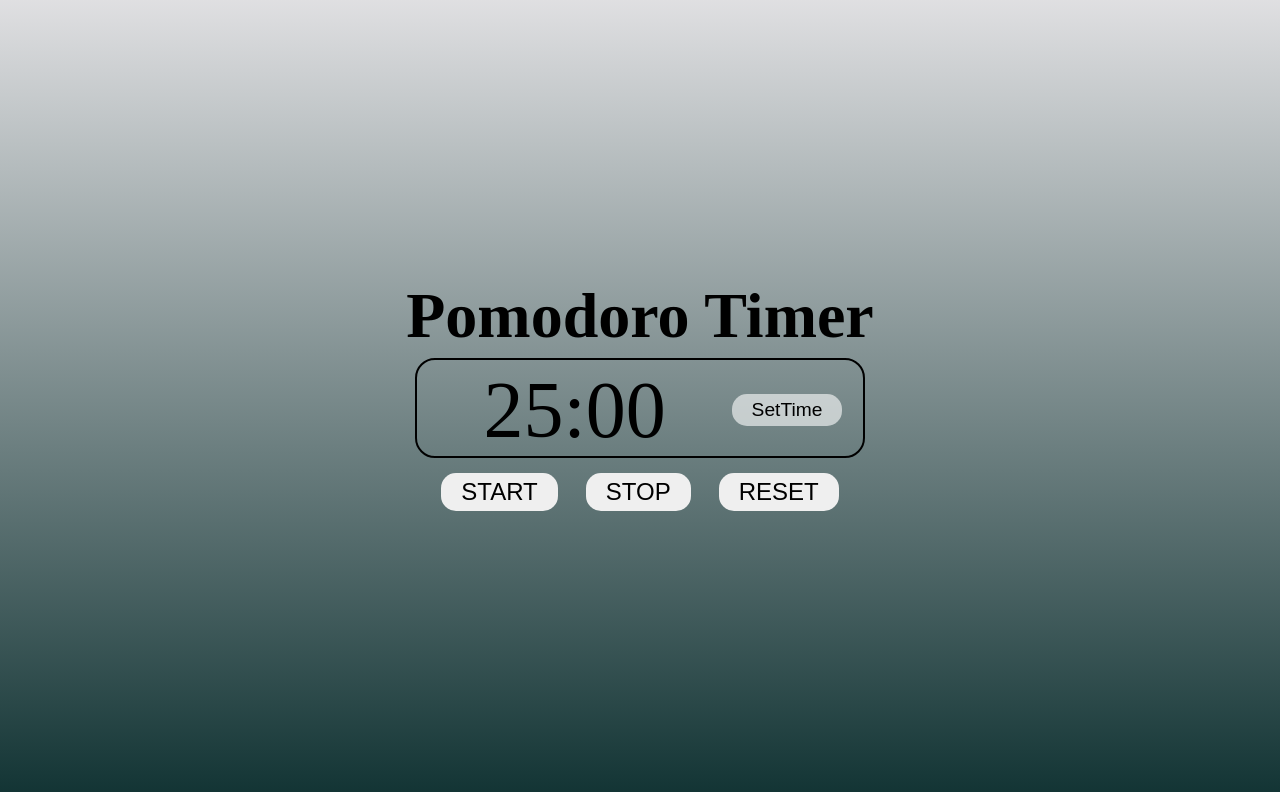
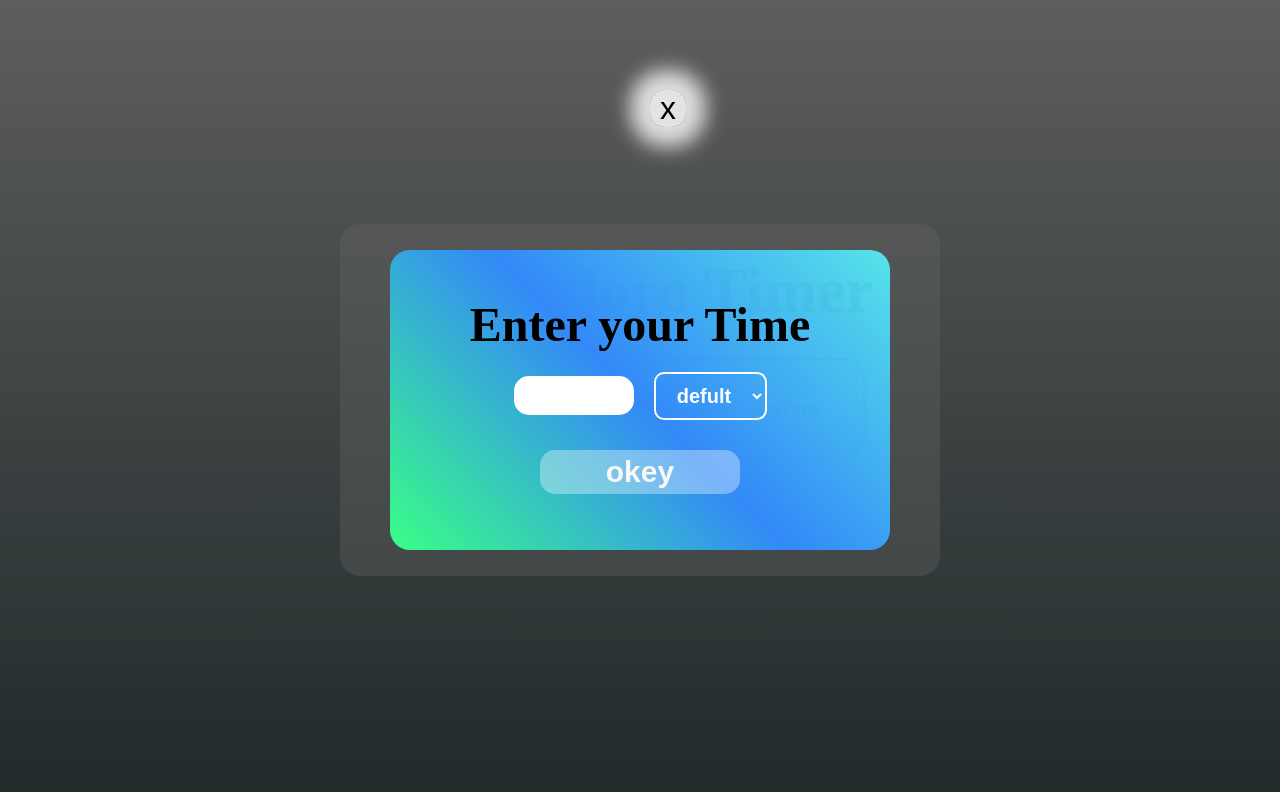
Before and after one commit to FARTASH-421/WorkSample_webDev, a plain HTML site: page Pomodoro Timer/PomodoroTimer.html in a window 1280 px wide. Drawn offline with Linux system fonts and the light colour scheme.

Commit message:
somthings changes

```diff
--- a/Pomodoro Timer/PomodoroTimer.html
+++ b/Pomodoro Timer/PomodoroTimer.html
@@ -16,15 +16,26 @@
         </div>
 
         <div class="but">
-            <button id="start">START</button>
-            <button id="stop">STOP</button>
-            <button id="reset">RESET</button>
+            <button id="start" class="bt">START</button>
+            <button id="stop"  class="bt">STOP</button>
+            <button id="reset" class="bt">RESET</button>
         </div>
     </div>
 
-    <div id="Text">
-        <h2>Enter your Time</h2>
-        <input type="text" id="textBt">
+    <div id="boxInpu">
+        <div id="Text">
+            <h2>Enter your Time</h2>
+            <div class="divChoos">
+                <input type="text" id="textBt">
+                <select name="select" id="choos">
+                    <option value="defult">defult</option>
+                    <option value="sec">secand</option>
+                    <option value="min">minet</option>
+                    <option value="hr">hour</option>
+                </select>
+            </div>
+            <button id="submet" onclick="submetFun()">okey</button>
+        </div>
         <button id="close" onclick="closeFun()">x</button>
     </div>
 
--- a/Pomodoro Timer/PomodoroTimer.js
+++ b/Pomodoro Timer/PomodoroTimer.js
@@ -2,17 +2,24 @@ const start =document.getElementById('start');
 const stop = document.getElementById('stop');
 const reset = document.getElementById('reset');
 const display = document.getElementById('display');
+const boxInpu = document.getElementById('boxInpu');
+const textBt = document.getElementById('textBt');
 
 const bt = document.getElementById("Text");
 
 
 function editFun(){
 
-    bt.style.visibility = "visible";
+    boxInpu.style.visibility = "visible";
     // reset.style.backgroundColor = "red";
 }
 
 
 function closeFun(){
-    bt.style.visibility = "hidden";
+    boxInpu.style.visibility = "hidden";
 }
+
+function submetFun(){
+
+    boxInpu.style.visibility = "hidden";
+}
--- a/Pomodoro Timer/syte_PomodoroTimer.css
+++ b/Pomodoro Timer/syte_PomodoroTimer.css
@@ -3,7 +3,7 @@
     box-sizing: border-box;
 }
 
-.continer{
+body{
     background-image: linear-gradient(#1122, #133);
     height: 100vh;
     width: 100%;
@@ -15,7 +15,18 @@
     gap: 5px;
     text-align: center;
     font-size: 2rem;
-    /* color: white; */
+}
+.continer{
+    background-color: rgba(255, 255, 255, 0.32);
+    padding: 30px ;
+    border-radius: 20px;
+    width: 600px;
+    gap: 30px;
+    text-align: center;
+    display: flex;
+    flex-direction: column;
+    justify-content: center;
+    align-items: center;
 }
 
 button{
@@ -24,6 +35,7 @@ button{
     border-radius: 15px;
     padding: 5px 20px;
     border: none;
+    background-color: rgba(255, 255, 255, 0.5);
 }
 
 .box_sh{
@@ -61,7 +73,7 @@ button{
 
 #Text{
     position: absolute;
-    background-color: rgb(115, 170, 233);
+    background-image: linear-gradient(45deg,#39ff85, #3389f8, #56f9ffde);
     top: 50%;
     left: 50%;
     height: 300px;
@@ -74,17 +86,16 @@ button{
     align-items: center;
     font-size: 2rem;
     border-radius: 20px;
-    visibility:hidden;
 
 }
 #Text h2{
-    font-size: 2.3rem;
+    font-size: 3rem;
 }
 
 #textBt{
-    width: 320px;
+    width: 120px;
     text-align: center;
-    font-size: 3rem;
+    font-size: 2rem;
     border: none;
     border-radius: 15px;
     margin: 10px;
@@ -96,19 +107,81 @@ button{
     display: flex;
     justify-content: center;
     align-items: center;
-    padding: 0px 20px;
-
-    position: absolute;
-    margin: 0px;
-    top: 0;
-    right: 0px;
-    background-color: inherit;
+    position:relative;
+    top: 10%;
+    left: 50%;
+    padding: 0px 10px;
+    background-color: rgba(255, 255, 255, 0.836);
+    box-shadow: 0px 0px 20px 20px rgba(252, 252, 252, 0.815);
 }
 
 #close:hover{
     cursor: pointer;
-    color: red;
-    background-color: rgba(255, 255, 255, 0.158);
-    padding: 0px 20px;
-    font-size: 2.5rem;
+    background-color: rgba(255, 138, 138, 0.884);
+    box-shadow: 0px 0px 30px 30px rgb(255, 28, 28);
+    padding: 0px 10px;
+    /* font-size: 2.5rem; */
 }
+
+
+#submet{
+    background-color: rgba(255, 255, 255, 0.349);
+    color: rgb(248, 248, 248);
+    font-weight: bold;
+    /* margin-top: 50px; */
+    width: 200px;
+    font-size:30px;
+}
+
+#submet:hover{
+    background-color: rgba(255, 255, 255);
+    color: black;
+}
+
+
+#submet:active{
+    background-color: rgb(51, 255, 0);
+}
+
+#boxInpu{
+    position: absolute;
+    top:0px;
+    bottom: 0px;
+    right:0px;
+    left: 0px;
+    background-color: rgba(39, 39, 39, 0.7);
+    /* visibility: hiddewhn; */
+
+}
+
+.divChoos{
+    display: flex;
+    justify-content: space-between;
+    align-items: center;
+    text-align: center;
+    margin: 10px;
+}
+
+#choos{
+    /* height: 50px; */
+    color: white;
+    margin: 10px;
+    padding: 10px;
+    border-radius: 10px;
+    font-size: 20px;
+    font-weight: bold;
+    text-align: center;
+    font-family:Arial, Helvetica, sans-serif;
+    background-color: inherit;
+    border: 2px solid white;
+
+}
+
+#choos:hover{
+    background-color: rgba(0, 0, 0, 0.568);
+}
+
+.bt:hover{
+    background-color: white;
+    cursor: pointer;
+}
```
